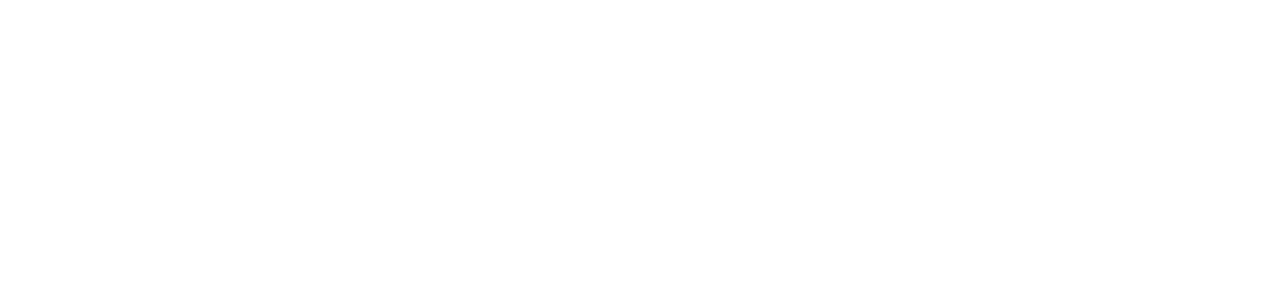
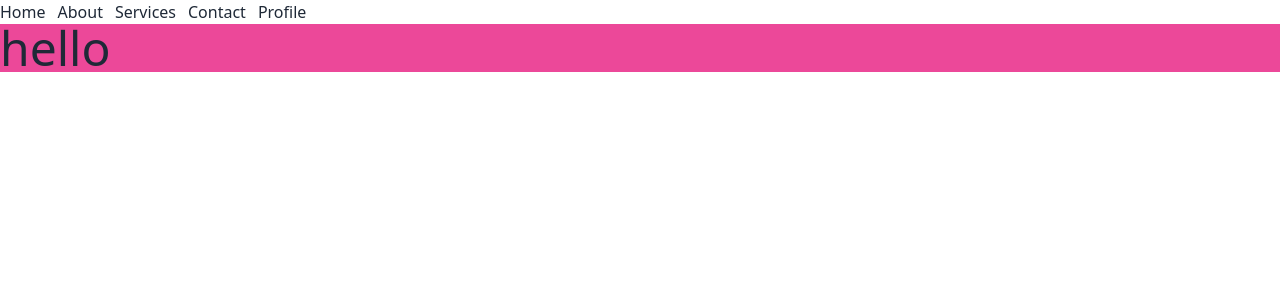
Before and after one commit to Samriddhadewan/module-43, a React (Vite) app: page / in a window 1280 px wide. Shown: the top 300 px of the page. Built offline with nearby package versions, Linux system fonts and the light colour scheme.

Commit message:
done with video 2

```diff
--- a/src/App.jsx
+++ b/src/App.jsx
@@ -1,7 +1,13 @@
+import Navbar from "./components/Navbar/Navbar"
+
 const App = () => {
   return (
     <div>
 
+      <Navbar></Navbar>
+      <h1 className="text-5xl bg-pink-500">
+        hello
+      </h1>
     </div>
   )
 }
--- /dev/null
+++ b/src/components/Navbar/Link.jsx
@@ -0,0 +1,11 @@
+import React from "react";
+
+export const Link = ({route}) => {
+  return (
+    <div>
+      <li className="mr-3">
+        <a href={route.route}>{route.name}</a>
+      </li>
+    </div>
+  );
+};
--- /dev/null
+++ b/src/components/Navbar/Navbar.jsx
@@ -0,0 +1,27 @@
+import { Link } from "./Link";
+
+const Navbar = () => {
+
+    const routes = [
+        { id: 1, name: "Home", route: "/home" },
+        { id: 2, name: "About", route: "/about" },
+        { id: 3, name: "Services", route: "/services" },
+        { id: 4, name: "Contact", route: "/contact" },
+        { id: 5, name: "Profile", route: "/profile" }
+      ];
+
+  return (
+    <div>
+
+    <ul className="md:flex">
+    {
+        routes.map(route => <Link key={route.id} route={route}></Link>)
+    }
+    </ul>
+
+
+    </div>
+  )
+}
+
+export default Navbar
--- a/src/index.css
+++ b/src/index.css
@@ -1,8 +1,3 @@
 @tailwind base;
 @tailwind components;
 @tailwind utilities;
-
-body{
-    background-color: #111;
-    color: white;
-}
```
